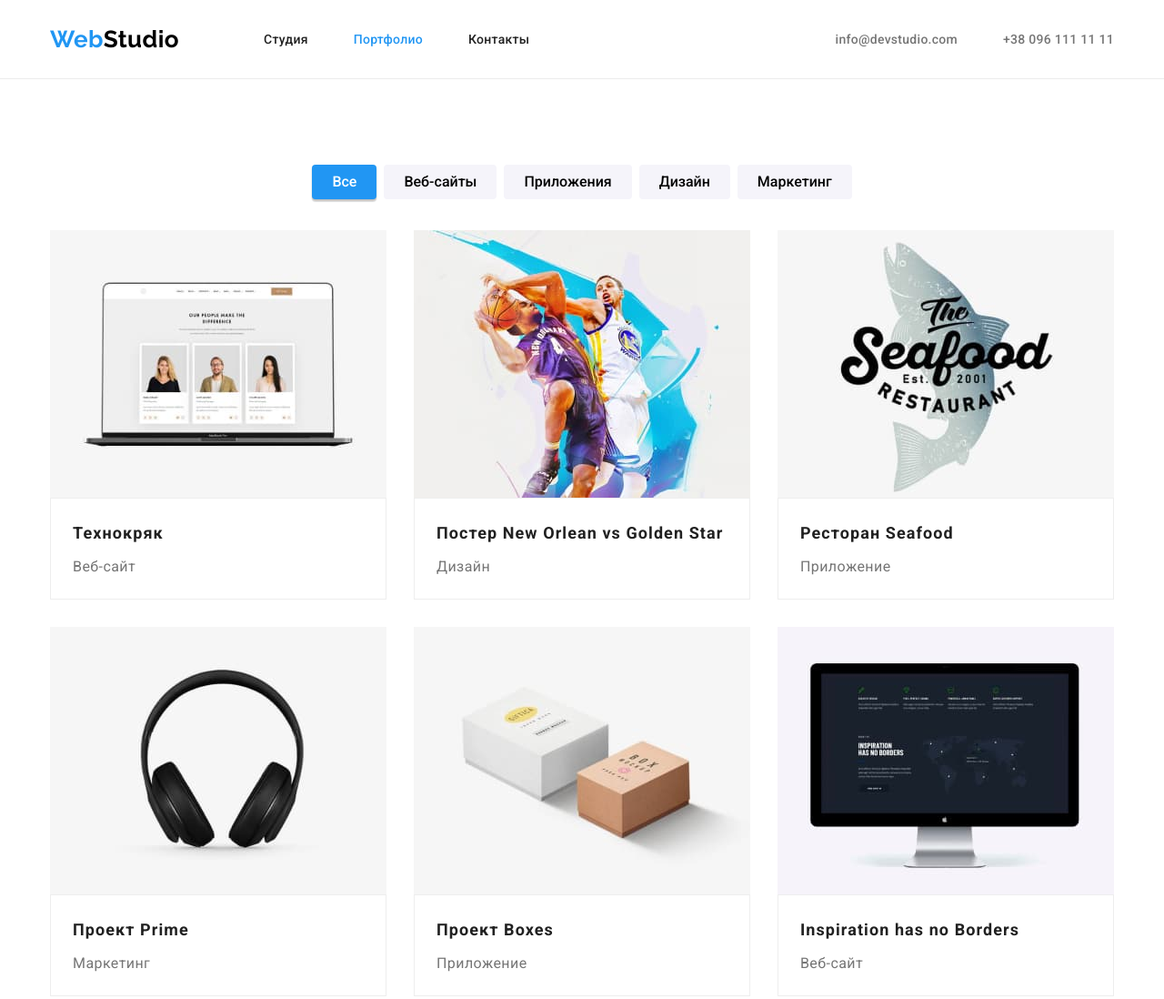
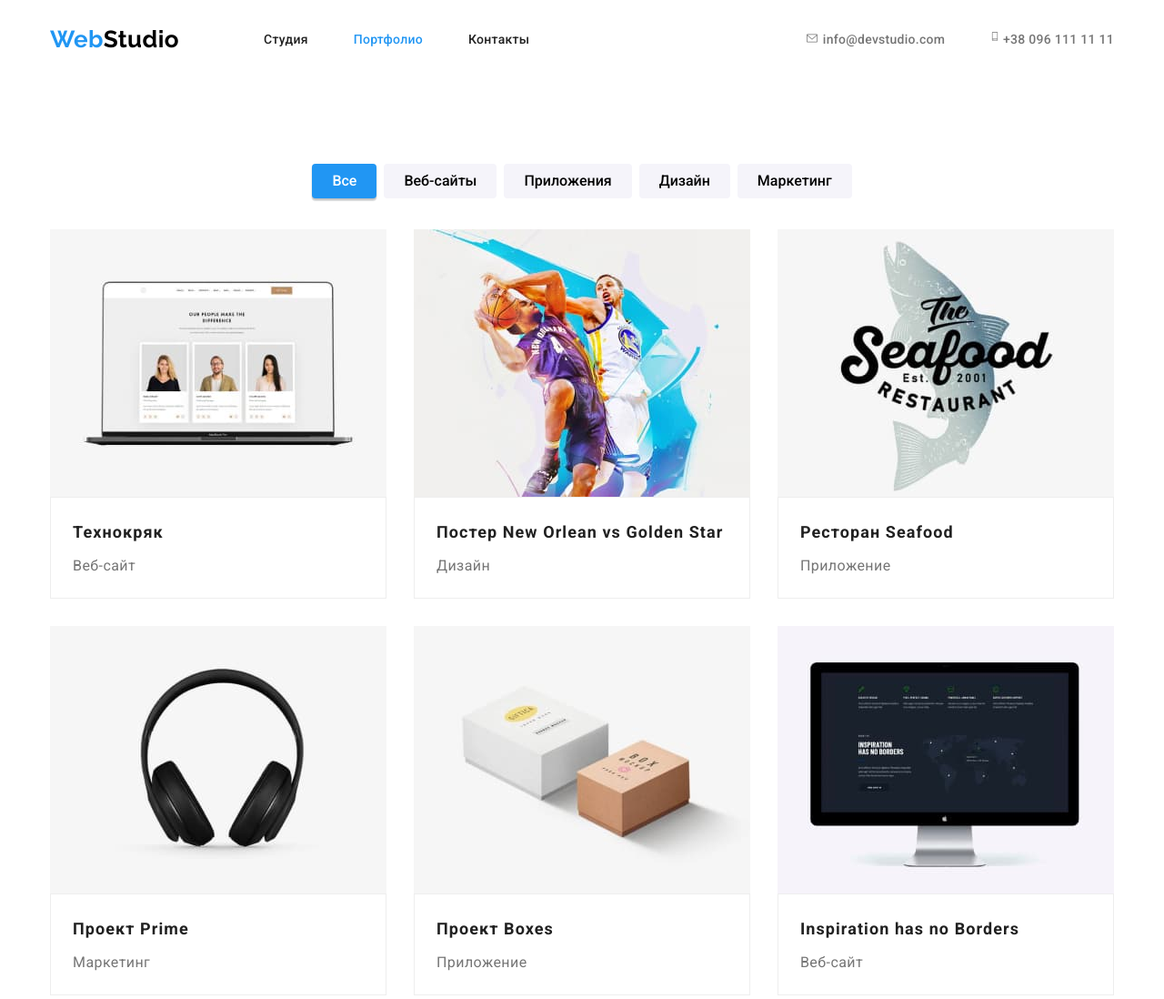
Before and after one commit to teenrage-dev/goit-markup-hw-04, a plain HTML site: page portfolio.html in a window 1280 px wide. Shown: the top 1098 px of the page at 91% size. Drawn offline with nearby package versions, Linux system fonts and the light colour scheme.

Commit message:
Поміняв

```diff
--- a/css/style.css
+++ b/css/style.css
@@ -409,6 +409,7 @@ header{
 }
 
 .footer-item{
+    display: block;
     align-items: baseline;
 }
 
@@ -461,7 +462,6 @@ address{
     text-transform: uppercase;
     color: var(--third-text-color);
     margin-bottom: 20px;
-    align-items: baseline;
 }
 
 .footer-social-list{
@@ -553,7 +553,7 @@ address{
 
 .portfolio-item:hover{
     box-shadow: var(--fourth-box-shadow);
-    border: border: 1px solid var(--first-border-color);
+    border: 1px solid var(--first-border-color);
 }
 
 .portfolio-item-title{
--- a/portfolio.html
+++ b/portfolio.html
@@ -23,11 +23,26 @@
             </ul>
             </nav>
             <ul class="list contacts-list">
-                <li class="contacts-item"><a href="mailto:info@devstudio.com" lang="en" class="link header-link">info@devstudio.com</a></li>
-                <li class="contacts-item"><a href="tel:+380961111111" class="link header-link">+38 096 111 11 11</a></li>
+                <li class="contacts-item">
+                    <div class="contacts-item-container header-link">
+                        <svg class="properties-social-icon" width="16px" height="12px">
+                            <use href="./images/icons.svg#icon-contacts-icon-1"></use>
+                        </svg>
+                        <a href="mailto:info@devstudio.com" lang="en" class="link header-link">info@devstudio.com</a>
+                    </div>
+
+            </li>
+                <li class="contacts-item">
+                    <div class="contacts-item-container header-link">
+                        <svg class="contacts-social-icon" width="10px" height="16px">
+                            <use href="./images/icons.svg#icon-contacts-icon-2"></use>
+                        </svg>
+                        <a href="tel:+380961111111" class="link header-link">+38 096 111 11 11</a>
+                    </div>
+
+            </li>
             </ul>
         </div>
-    </header>
     <main>
         <section class="portfolio section">
             <div class="container">
```
